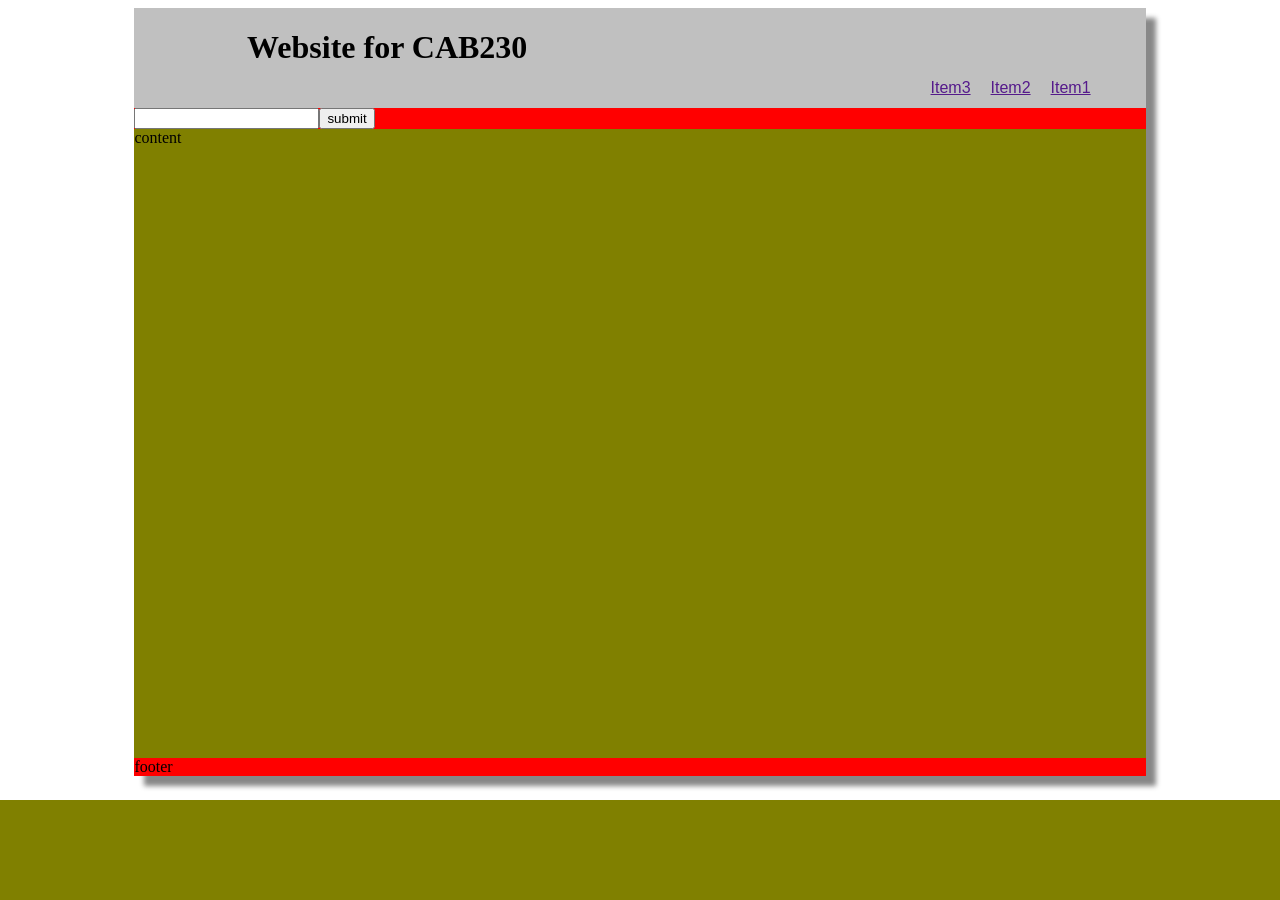
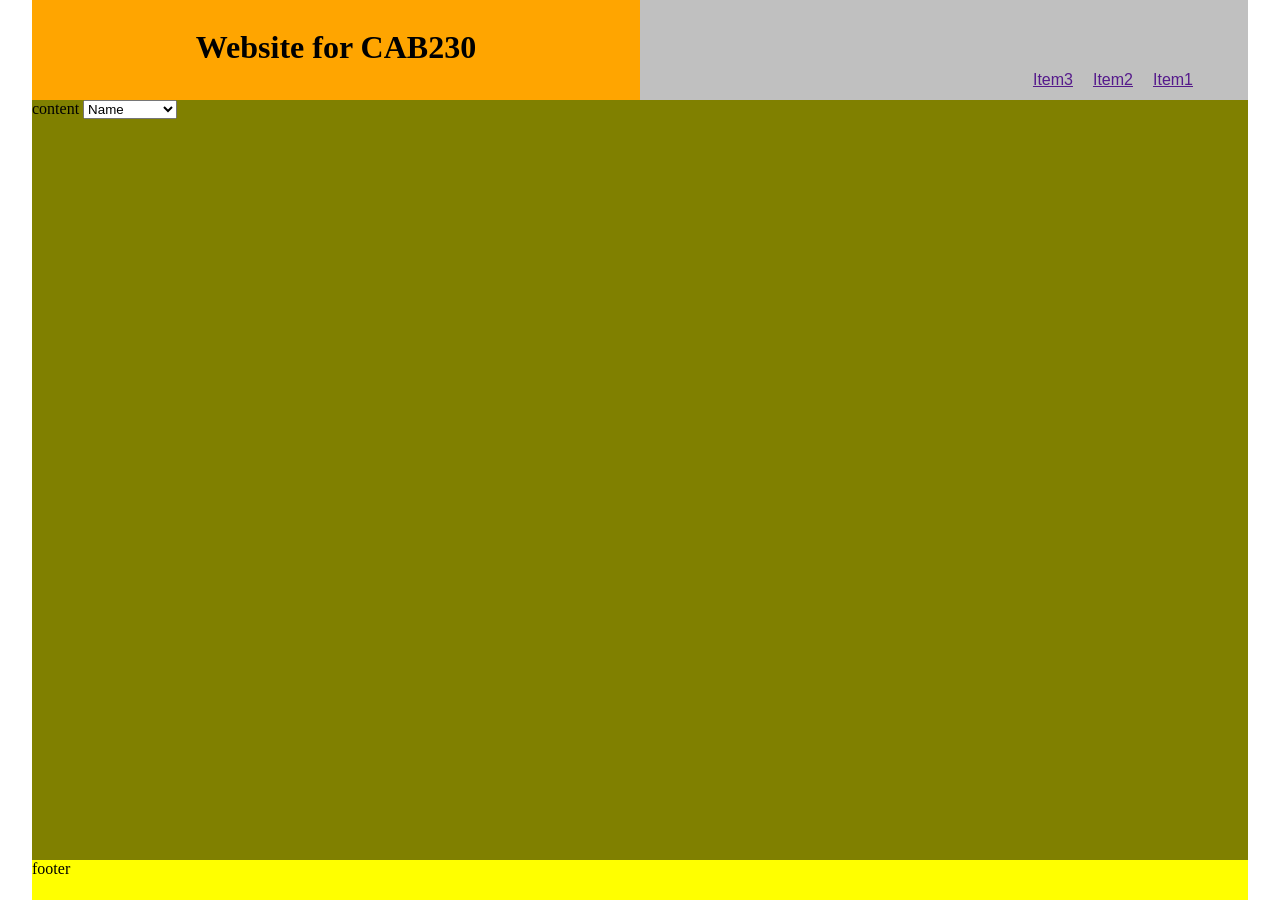
Before and after one commit to mitchellharvey97/CAB230-Assignment, a PHP site: page / in a window 1280 px wide. Before the commit the page ends 800 px from the top, so only its background shows below. Run offline with PHP 8.4, Linux system fonts and the light colour scheme.

Commit message:
Stuff :)

```diff
--- a/static_site/css/style.css
+++ b/static_site/css/style.css
@@ -1,21 +1,27 @@
-body {
-  background-color: white; }
+html, body {
+  background-color: white;
+  height: 100%;
+  margin: 0px;
+  padding: 0px; }
 
 #wrapper {
   margin: auto;
-  width: 80%;
-  min-width: 600px;
-  box-shadow: 10px 10px 5px #888888; }
+  width: 95%;
+  height: 100%;
+  background-color: blue;
+  min-width: 600px; }
 
 #header {
   background-color: silver;
   height: 100px; }
 
 #titleblock {
+  background-color: orange;
   height: 100%;
   width: 50%;
   float: left;
-  text-align: center; }
+  text-align: center;
+  line-height: 325%; }
 
 #menu {
   height: 100%;
@@ -34,11 +40,18 @@ body {
 
 #content {
   background-color: olive;
-  height: 650px; }
-  #content #searchbar {
+  height: 95%; }
+  #content #searchByName {
+    background-color: red; }
+  #content #searchByRating {
+    background-color: cyan; }
+  #content #searchByLocation {
+    background-color: red; }
+  #content #searchBySuburb {
     background-color: red; }
 
 #footer {
-  background-color: red; }
+  height: 5%;
+  background-color: yellow; }
 
 /*# sourceMappingURL=style.css.map */
--- a/static_site/index.html
+++ b/static_site/index.html
@@ -20,10 +20,13 @@
 				</div>
 			</div>
 			<div id="content">
-			<form id = "searchbar">
-			<input type = "text" name ="search_value"><input type="submit" value = "submit">
-			</form>
-				content
+			content
+				<select>
+					<option value="">Name</option>
+					<option value="">Suburb</option>
+					<option value="">Raiting</option>
+					<option value="">Geolocation</option>
+				<select>
 			</div>
 			<div id="footer">
 				footer
```
Also changed, not shown: sass_source_code/style.scss (+26 -11 lines), 1 other file.
